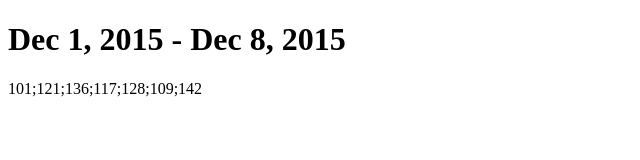
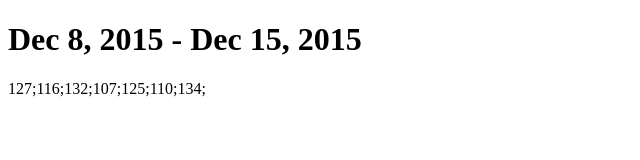
Before and after one commit to Romsdal/Romsdal.github.io, a plain HTML site: page index.html in a window 1280 px wide. Shown: the whole page, without its empty margins (0-640 px from the left). Drawn offline with Linux system fonts and the light colour scheme.

Commit message:
Update index.html

```diff
--- a/index.html
+++ b/index.html
@@ -1,7 +1,7 @@
 <!DOCTYPE html>
 <html>
 <body>
-    <h1>Dec 1, 2015 - Dec 8, 2015</h1>
-    <p> 101;121;136;117;128;109;142</p>
+    <h1>Dec 8, 2015 - Dec 15, 2015</h1>
+    <p>127;116;132;107;125;110;134;</p>
 </body>
 </html>
```
